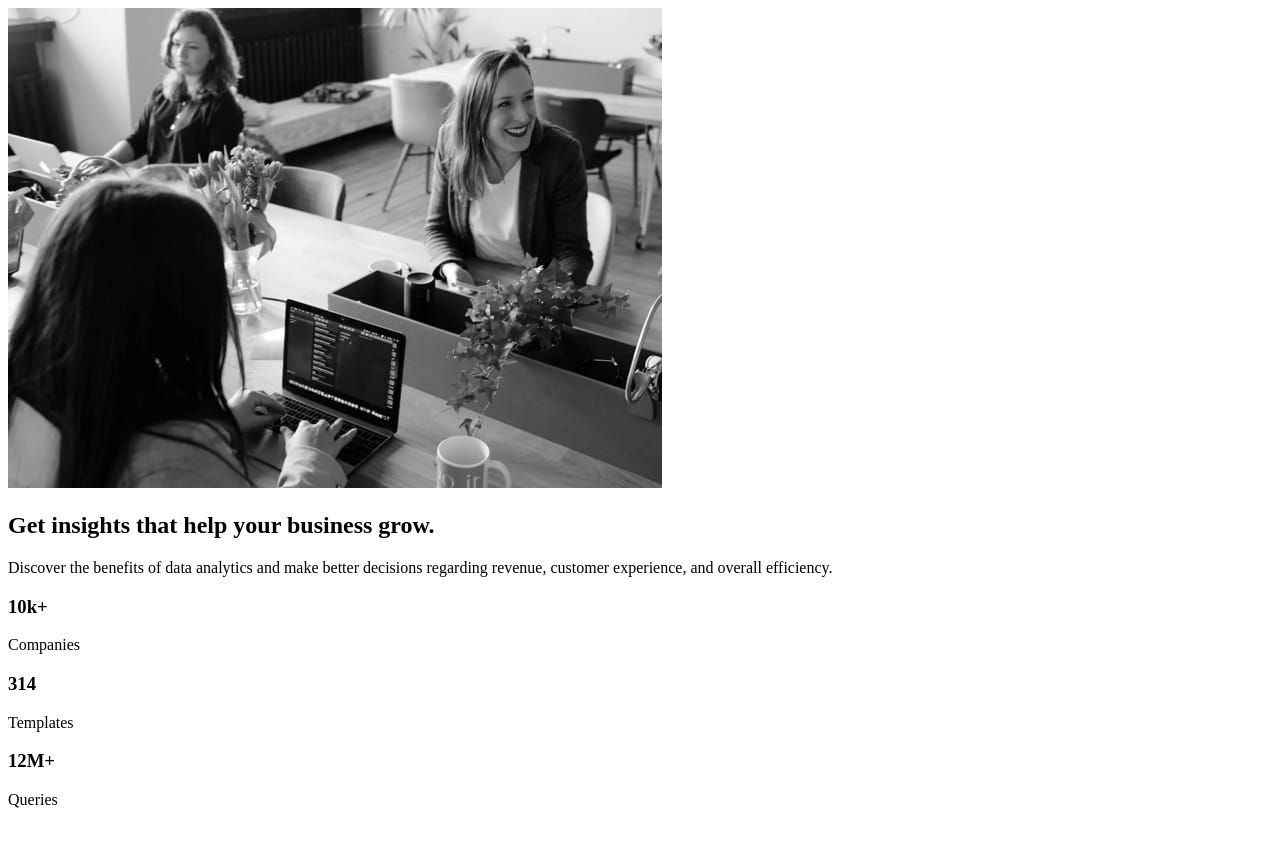
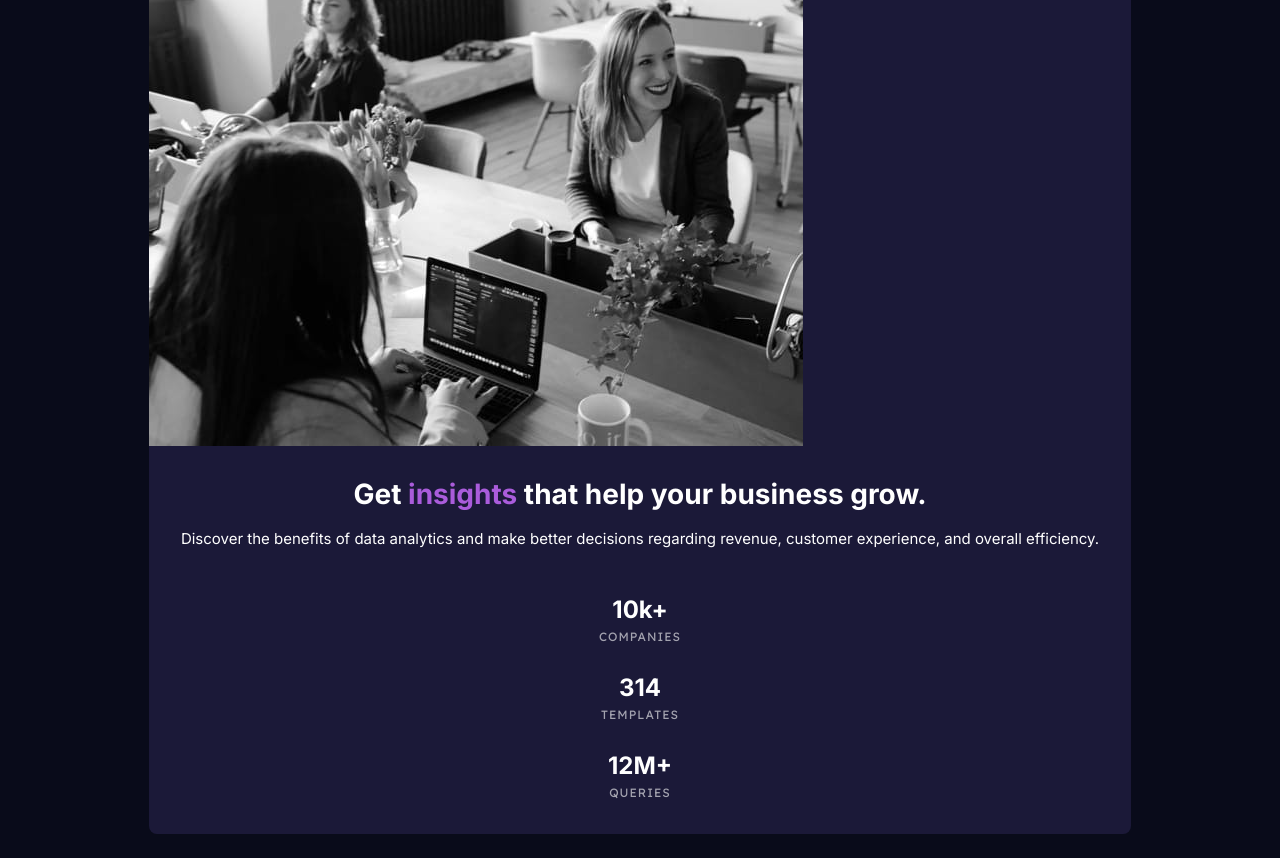
Before and after one commit to almanzarsaul/frontend-mentor-stats-preview-card, a plain HTML site: page index.html in a window 1280 px wide. Before the commit the page ends 825 px from the top, so only its background shows below. Drawn offline with Linux system fonts and the light colour scheme.

Commit message:
Initial CSS layout

```diff
--- a/index.html
+++ b/index.html
@@ -11,6 +11,19 @@
       sizes="32x32"
       href="./images/favicon-32x32.png"
     />
+    <!-- CSS Reset by Josh W. Comeau -->
+    <link rel="stylesheet" href="reset.css" />
+
+    <!-- Google Fonts -->
+    <link rel="preconnect" href="https://fonts.googleapis.com" />
+    <link rel="preconnect" href="https://fonts.gstatic.com" crossorigin />
+    <link
+      href="https://fonts.googleapis.com/css2?family=Inter:wght@400;700&family=Lexend+Deca&display=swap"
+      rel="stylesheet"
+    />
+
+    <!-- Custom CSS -->
+    <link rel="stylesheet" href="style.css" />
 
     <title>Frontend Mentor | Stats preview card component</title>
   </head>
@@ -22,9 +35,11 @@
           alt="A group of women sitting at a table on laptops working."
           class="card__image"
         />
+        <div class="card__content">
           <div class="card__header">
             <h1 class="header__title">
-            Get insights that help your business grow.
+              Get <span class="purple-text">insights</span> that help your
+              business grow.
             </h1>
             <p class="header__description">
               Discover the benefits of data analytics and make better decisions
@@ -45,6 +60,7 @@
               <p class="stats__label">Queries</p>
             </div>
           </div>
+        </div>
       </article>
     </main>
 
--- /dev/null
+++ b/reset.css
@@ -0,0 +1,52 @@
+/*
+  1. Use a more-intuitive box-sizing model.
+*/
+*, *::before, *::after {
+    box-sizing: border-box;
+  }
+  /*
+    2. Remove default margin
+  */
+  * {
+    margin: 0;
+  }
+  /*
+    3. Allow percentage-based heights in the application
+  */
+  html, body {
+    height: 100%;
+  }
+  /*
+    Typographic tweaks!
+    4. Add accessible line-height
+    5. Improve text rendering
+  */
+  body {
+    line-height: 1.5;
+    -webkit-font-smoothing: antialiased;
+  }
+  /*
+    6. Improve media defaults
+  */
+  img, picture, video, canvas, svg {
+    display: block;
+    max-width: 100%;
+  }
+  /*
+    7. Remove built-in form typography styles
+  */
+  input, button, textarea, select {
+    font: inherit;
+  }
+  /*
+    8. Avoid text overflows
+  */
+  p, h1, h2, h3, h4, h5, h6 {
+    overflow-wrap: break-word;
+  }
+  /*
+    9. Create a root stacking context
+  */
+  #root, #__next {
+    isolation: isolate;
+  }
--- /dev/null
+++ b/style.css
@@ -0,0 +1,77 @@
+:root {
+    --ff-primary: 'Inter', sans-serif;
+    --ff-secondary: 'Lexend Deca', sans-serif;
+
+    --fw-regular: 400;
+    --fw-bold: 700;
+
+    --clr-primary-400: hsl(277, 64%, 61%);
+    --clr-primary-700: hsl(244, 38%, 16%);
+    --clr-primary-800: hsl(233, 47%, 7%);
+
+    --clr-neutral-100: hsl(0, 0%, 100%);
+    --clr-neutral-200: hsla(0, 0%, 100%, 0.75);
+    --clr-neutral-300: hsla(0, 0%, 100%, 0.6);
+}
+
+body {
+    background-color: var(--clr-primary-800);
+    color: var(--clr-neutral-100);
+    font-size: 0.938rem;
+    font-family: var(--ff-primary);
+    height: 100vh;
+    display: grid;
+    place-content: center;
+}
+
+.card {
+    background-color: var(--clr-primary-700);
+    margin: 1.5rem;
+    border-radius: 0.5rem;
+    overflow: hidden;
+}
+
+.card__content {
+    padding: 2rem;
+    display: grid;
+    gap: 2.5rem;
+}
+
+.card__header {
+    display: grid;
+    gap: 1rem;
+    text-align: center;
+}
+
+.header__title {
+    font-size: 1.75rem;
+    font-weight: var(--fw-bold);
+    line-height: 1.143em;
+}
+
+.header__description {
+    line-height: 1.67em;
+}
+
+.card__stats {
+    display: grid;
+    gap: 1.5rem;
+    text-align: center;
+}
+
+.stats__number {
+    font-size: 1.5rem;
+    font-weight: var(--fw-bold);
+}
+
+.stats__label {
+    font-family: var(--ff-secondary);
+    letter-spacing: 1px;
+    text-transform: uppercase;
+    color: var(--clr-neutral-300);
+    font-size: 0.75rem;
+}
+
+.purple-text {
+    color: var(--clr-primary-400);
+}
```
Lines whose indentation alone changed are shown as unchanged.
